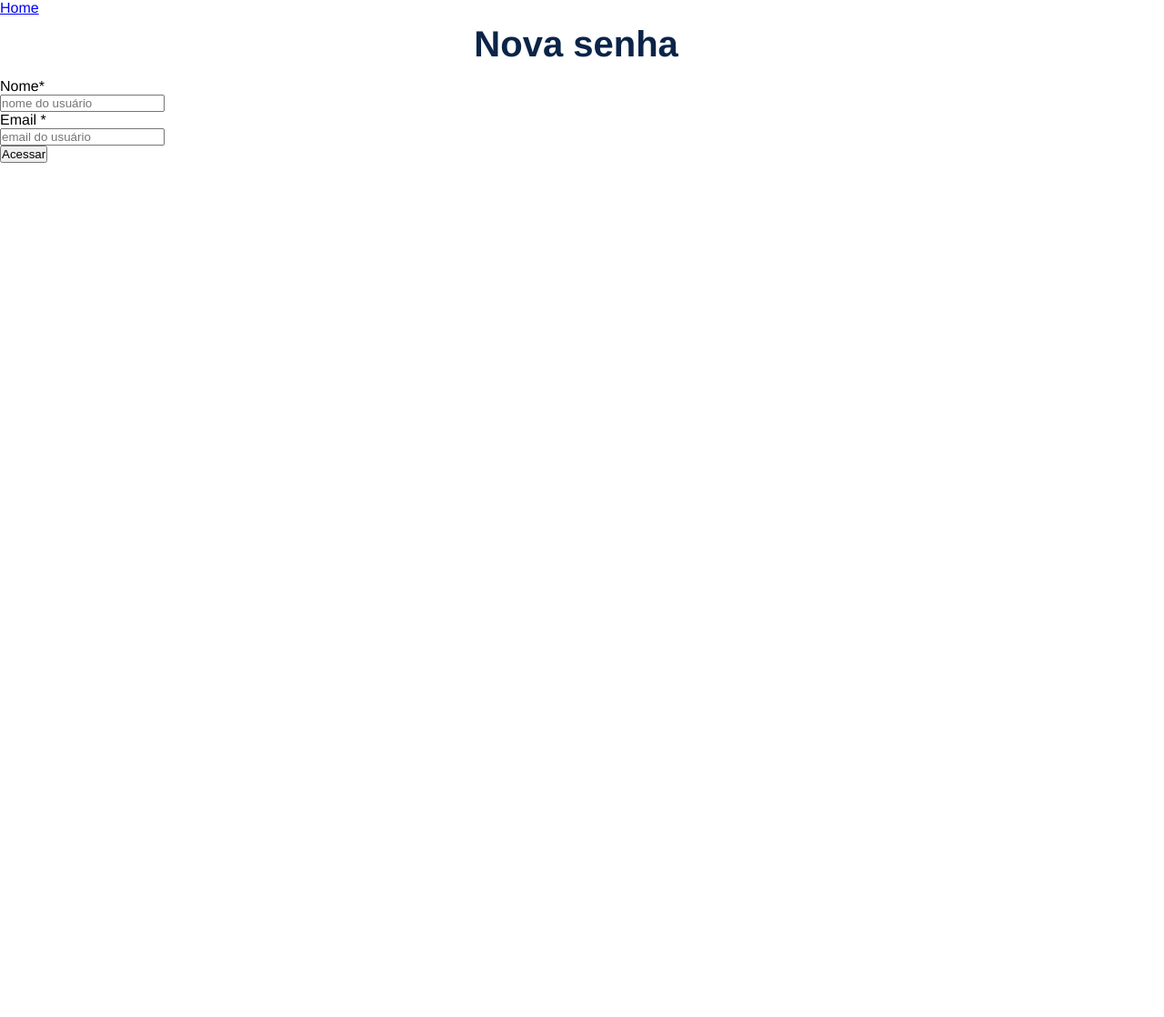
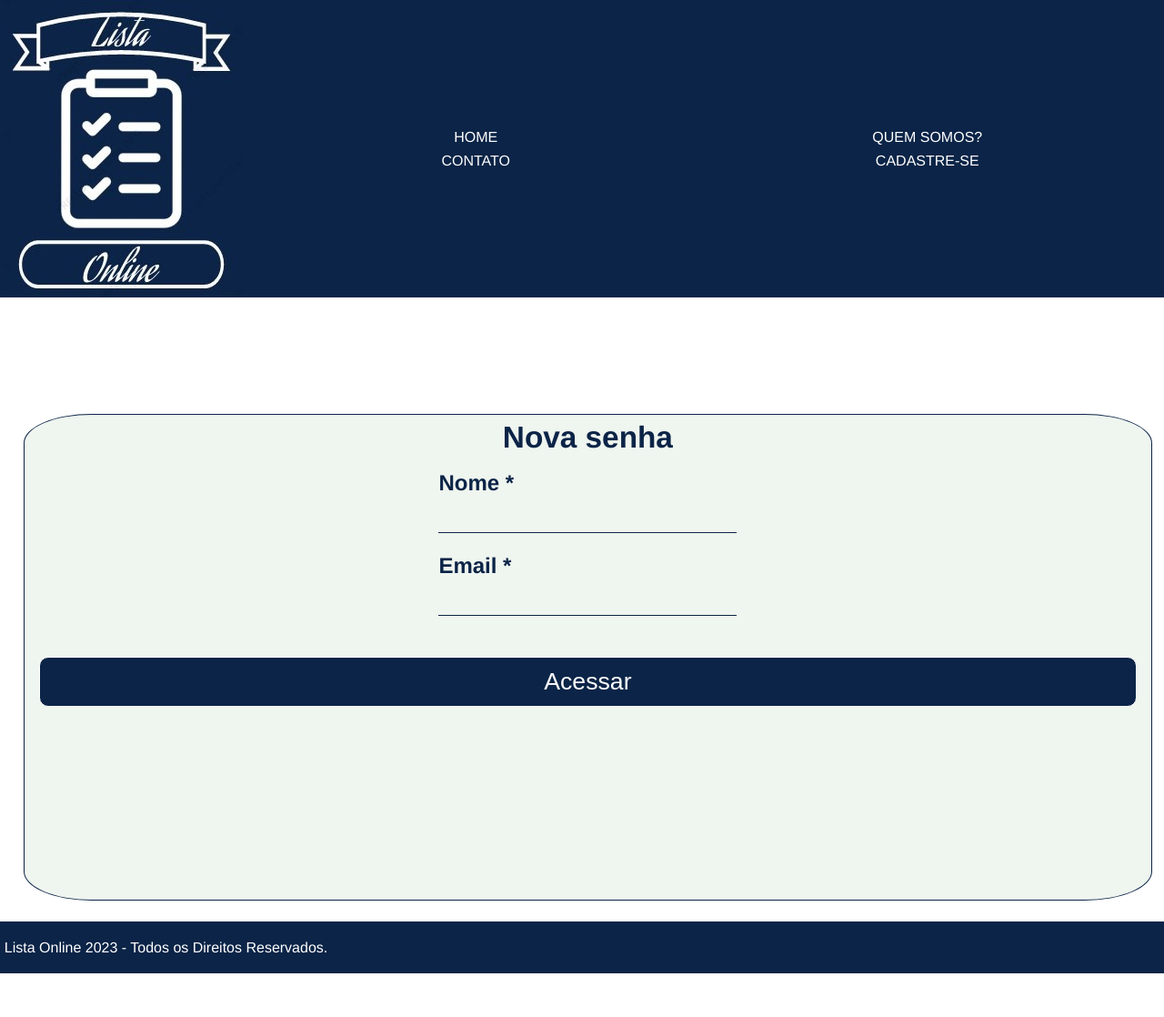
Before and after one commit to marcelo-belotto/lista-online, a PHP site: page /listaonline/view/tbusuario/login/novasenha.html in a window 1280 px wide. Shown: the whole page at 91% size. Before the commit the page ends 179 px from the top, so only its background shows below. Run offline with PHP 8.4, Linux system fonts and the light colour scheme.

Commit message:
atualização dos css

```diff
--- a/listaonline/view/style.css
+++ b/listaonline/view/style.css
@@ -1,8 +1,10 @@
+@import "https://maxcdn.bootstrapcdn.com/font-awesome/4.7.0/css/font-awesome.min.css";
+
 :root {
   --cor-de-fundo-menu: #0B2447;
   --cor-da-fonte-menu: #ffffff;
   --cor-de-fundo-corpo: #ddf7e3;
-  --cor-da-fonte-corpo: #000000;
+  --cor-da-fonte-corpo: #0B2447;
 }
 
 * {
@@ -19,9 +21,8 @@ html {
 
 .logo {
   margin: 0;
-  width: 10%;
+  width: 25%;
   height: auto;
-  border-radius: 100%
 }
 
 .menu__principal {
@@ -81,3 +82,7 @@ html {
   white-space: nowrap;
   color: var(--cor-da-fonte-menu);
 }
+
+.fa {
+  color: #0B2447;
+}
--- a/listaonline/view/tbconta/conta.js
+++ b/listaonline/view/tbconta/conta.js
@@ -29,7 +29,7 @@ function readConta() {
                     row.innerHTML += `<p>${valorCompleto}</p>`;
                     row.innerHTML += `<div class="opcoes--tabela"><span class="del" onclick='delConta(${indice})'><i class="fa fa-trash-o" aria-hidden="true"></i></span><span><input type="checkbox" id="pago" onclick="checado(this,${indice})" checked></span></div></section>`;
                     row.style.textDecoration = 'line-through';
-                    row.style.color = 'green';
+                    row.style.color = '#0B2447';
                 } else {
                     row.innerHTML += `<p>${dado.nome_conta}</p>`;
                     row.innerHTML += `<p>${dado.vencimento}</p>`;
--- a/listaonline/view/tbtipo_lista/tipo-lista.html
+++ b/listaonline/view/tbtipo_lista/tipo-lista.html
@@ -11,7 +11,7 @@
 
 <body onload="readTipoLista()">
   <header class="menu__principal">
-    <img class="logo" src="../img/logo2.jpg" alt="" />
+    <img class="logo" src="../img/logo.jpg" alt="" />
     <nav class="menu__navegacao">
       <div class="item-menu-linha">
         <a href="../tbusuario/perfil.html" class="item-menu">Perfil</a>
--- a/listaonline/view/tbusuario/cadastrar.html
+++ b/listaonline/view/tbusuario/cadastrar.html
@@ -11,7 +11,7 @@
 
 <body>
     <header class="menu__principal">
-        <img class="logo" src="../img/logo2.jpg" alt="">
+        <img class="logo" src="../img/logo.jpg" alt="">
         <nav class="menu__navegacao">
             <div class="item-menu-linha">
                 <a href="../home.html" class="item-menu">Home</a>
--- a/listaonline/view/tbusuario/login/login.html
+++ b/listaonline/view/tbusuario/login/login.html
@@ -5,13 +5,13 @@
     <meta charset="UTF-8">
     <meta http-equiv="X-UA-Compatible" content="IE=edge">
     <meta name="viewport" content="width=device-width, initial-scale=1.0">
-    <link rel="stylesheet" type="text/css" href="./login.css">
+    <link rel="stylesheet" type="text/css" href="../usuario.css">
     <title>Login</title>
 </head>
 
 <body>
     <header class="menu__principal">
-        <img class="logo" src="../../img/logo2.jpg" alt="">
+        <img class="logo" src="../../img/logo.jpg" alt="">
         <nav class="menu__navegacao">
             <div class="item-menu-linha">
                 <a href="../../home.html" class="item-menu">Home</a>
--- a/listaonline/view/tbusuario/login/novasenha.html
+++ b/listaonline/view/tbusuario/login/novasenha.html
@@ -10,18 +10,45 @@
 </head>
 
 <body>
-    <a href="../../home.html">Home</a><br><br>
-    <h1>Nova senha</h1>
-    <form id="formlogin" action="" method="POST">
-        <label>Nome*<br>
-            <input type="text" placeholder="Nome do usuário" id="nome_usuario">
-        </label><br>
-        <label>Email *<br>
-            <input type="email" placeholder="Email do usuário" id="email_usuario">
-        </label>
-        </fieldset>
-    </form>
-    <button id="btnlogar" onclick="emailNovaSenha()">Acessar</button><br><br>
+    <header class="menu__principal">
+        <img class="logo" src="../../img/logo.jpg" alt="">
+        <nav class="menu__navegacao">
+            <div class="item-menu-linha">
+                <a href="../../home.html" class="item-menu">Home</a>
+                <a href="../../quemsomos/quemsomos.html" class="item-menu">Quem Somos?</a>
+            </div>
+            <div class="item-menu-linha">
+                <a href="../../contato/contato.html" class="item-menu">Contato</a>
+                <a href="../cadastrar.html" class="item-menu">Cadastre-se</a>
+            </div>
+        </nav>
+    </header>
+    <div class="divlogin">
+        <h1>Nova senha</h1>
+        <form id="formlogin" action="" method="POST">
+            <div class="inputForm">
+                <input type="text" id="nome_usuario">
+                <label>Nome *</label>
+            </div>
+            <div class="inputForm">
+                <input type="email" id="email_usuario">
+                <label>Email *</label>
+            </div>
+        </form>
+        <button id="btnlogar" onclick="emailNovaSenha()">Acessar</button>
+        <p class="msg" id="mensagem"></p>
+    </div>
+
+    <footer class="rodape">
+        <div class="rodape__container">
+            <p class="rodape__texto"></p>
+        </div>
+    </footer>
+    <script>
+        let data = new Date();
+        data = data.getFullYear();
+        document.querySelector(".rodape__texto").innerHTML = `Lista Online ${data} - Todos os Direitos Reservados.`;
+    </script>
 </body>
 <script src="./login.js"></script>
 
--- a/listaonline/view/tbusuario/perfil.html
+++ b/listaonline/view/tbusuario/perfil.html
@@ -11,7 +11,7 @@
 
 <body onload="readPerfil()">
     <header class="menu__principal">
-        <img class="logo" src="../img/logo2.jpg" alt="">
+        <img class="logo" src="../img/logo.jpg" alt="">
         <nav class="menu__navegacao">
             <div class="item-menu-linha">
                 <a href="../tbusuario/login/login.html" onclick="limpaLocalStorage()" class="item-menu">Sair</a>
@@ -26,7 +26,6 @@
     <div class="divlogin">
         <h1>Perfil</h1>
         <form action="" method="POST" enctype="multipart/form-data">
-
             <div class="inputForm">
                 <article>
                     <img class="imgusu" id="exibir" src="" alt="">
--- a/listaonline/view/tbusuario/usuario.css
+++ b/listaonline/view/tbusuario/usuario.css
@@ -1,10 +1,9 @@
-@import "https://maxcdn.bootstrapcdn.com/font-awesome/4.7.0/css/font-awesome.min.css";
 @import "../style.css";
 
 h1,
 h2 {
-    margin: -10px 0 15px 0;
-    font-size: 30pt;
+    margin: -10px 0 25px 0;
+    font-size: 25pt;
     width: 99%;
     text-align: center;
     color: var(--cor-de-fundo-menu);
@@ -16,16 +15,14 @@ h2 {
 
 .logo {
     margin: 0;
-    width: 10%;
-    height: auto;
-    border-radius: 100%
+    width: 25%;
 }
 
 .divlogin {
     display: flex;
     flex-direction: column;
     align-items: center;
-    border: 1px solid #008000;
+    border: 1px solid #0B2447;
     width: 97%;
     height: auto;
     padding: 2, 5rem;
@@ -47,19 +44,18 @@ input {
 
 .divlogin .inputForm input {
     width: 100%;
-    border: #008000;
     padding: 2rem 0 0;
     font-size: 1rem;
-    color: rgb(1, 29, 7);
+    color: #0B2447;
     letter-spacing: 0.062rem;
     margin-bottom: 1.875rem;
     border: none;
-    border-bottom: 0.065rem solid rgb(1, 29, 7);
+    border-bottom: 0.065rem solid #0B2447;
     outline: none;
     background: transparent;
     top: -0.125rem;
     left: 0;
-    color: rgb(1, 29, 7);
+    color: black;
     font-size: 1.5rem;
     font-weight: 700;
 }
@@ -82,7 +78,7 @@ input {
 legend {
     top: -0.525rem;
     left: 0;
-    color: #008000;
+    color: #0B2447;
     font-weight: 700;
     font-size: 1.5rem;
 }
@@ -125,7 +121,7 @@ article {
     height: auto;
     margin-left: 30%;
     border-radius: 100%;
-    border: 1px solid #008000;
+    border: 1px solid #0B2447;
 }
 
 .novaimg {
@@ -150,7 +146,7 @@ i {
 }
 
 .fa-pencil {
-    color: rgb(1, 29, 7);
+    color: #0B2447;
     font-size: 28pt;
     height: 40px;
 }
@@ -160,7 +156,7 @@ i {
     margin: 0;
     width: 100%;
     height: 40px;
-    background: #008000;
+    background: #0B2447;
     color: white;
     font-size: 17pt;
     border-radius: 10px;
@@ -178,9 +174,35 @@ section {
     border: 1px solid;
     width: 100%;
     height: 3rem;
-    background: #008000;
+    background: #0B2447;
     color: white;
     font-size: 1rem;
     border-radius: 10px;
     padding: 0.5rem;
 }
+
+button {
+    border: 1px solid;
+    margin: 15px 0 15px 0;
+    width: 100%;
+    height: 55px;
+    background: #0B2447;
+    color: white;
+    font-size: 20pt;
+    border-radius: 10px;
+}
+
+.esqueci {
+    margin: 10px;
+    align-items: center;
+    font-size: 12pt;
+    color: #0B2447;
+    font-weight: 700;
+    text-decoration: none;
+}
+
+.msg {
+    text-align: center;
+    margin: 10% 0 5% 0;
+    font-size: 1.3rem;
+}
```
Also changed, not shown: listaonline/view/home.html (+7 -3 lines), listaonline/view/tbconta/conta.css (+2 -7 lines), listaonline/view/tbconta/conta.html (+2 -18 lines), listaonline/view/tbusuario/foto/foto.css (+6 -7 lines), listaonline/view/img/logo.jpg (added). Lines whose indentation alone changed are shown as unchanged.
